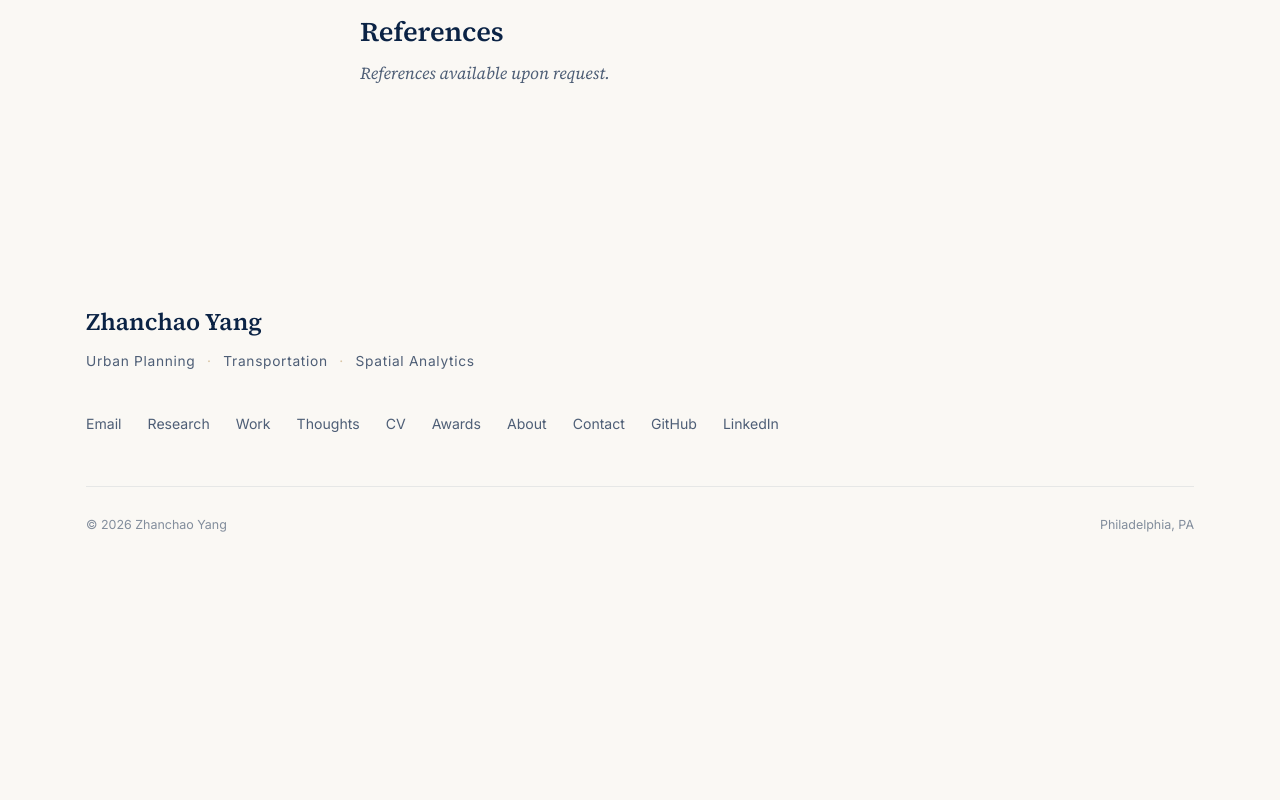
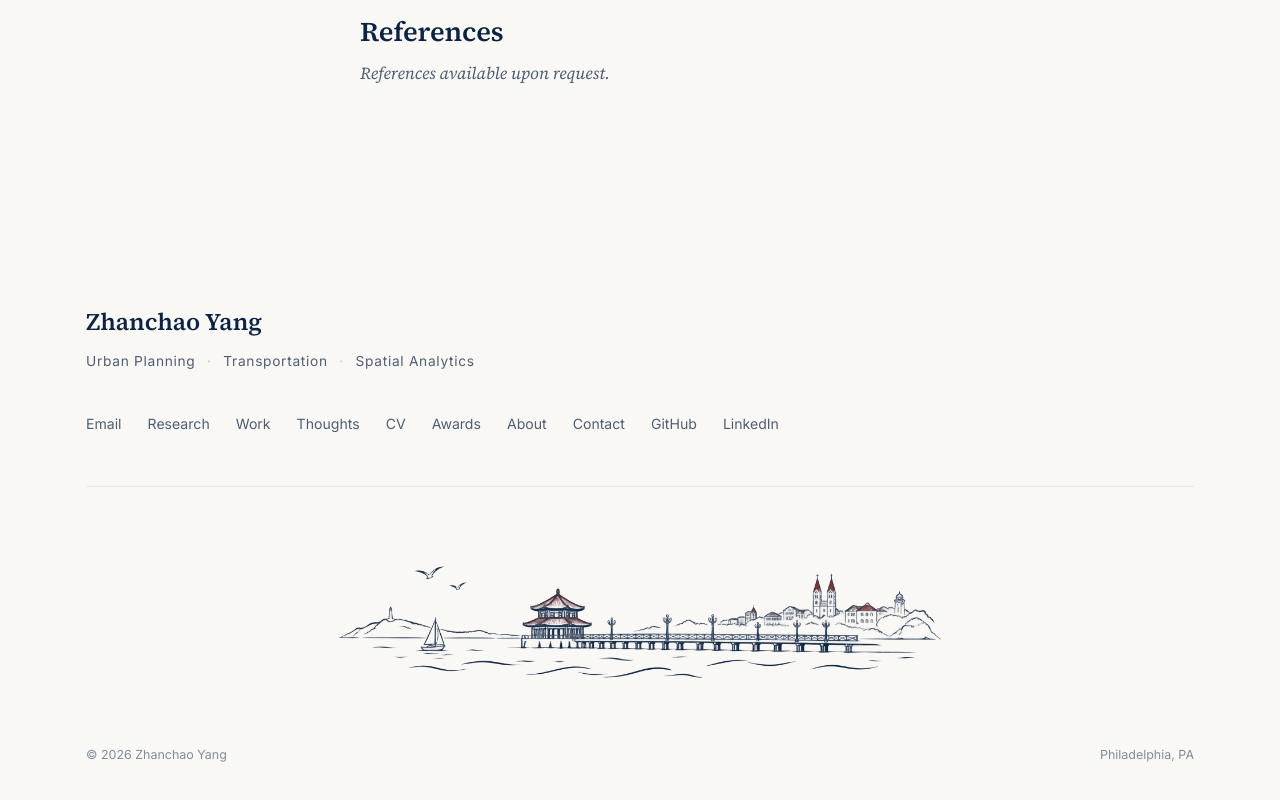
Before and after one commit to zyang91/zyang91.github.io, a website: page pages/cv.html in a window 1280 px wide. Shown: the part 11106-11906 px from the top of the page. Before the commit the page ends 11689 px from the top, so only its background shows below. Drawn offline with Linux system fonts and the light colour scheme.

Commit message:
Add shared Qingdao hometown illustration to every footer

```diff
--- a/css/home.css
+++ b/css/home.css
@@ -929,6 +929,22 @@ body.home {
 }
 .footer-links a:hover { color: var(--red); }
 .footer-links a:hover::after { transform: scaleX(1); }
+/* A shared hometown signature, kept clear of links and copyright. */
+.footer-hometown {
+	width: min(100%, 620px);
+	margin: 24px auto 0;
+}
+.footer-hometown img {
+	display: block;
+	width: 100%;
+	height: auto;
+}
+/* Preserve the same drawing on the two dark editorial footers. */
+body.map-page .footer-hometown img,
+body.plot-page .footer-hometown img {
+	filter: grayscale(1) brightness(0) invert(0.85);
+}
+
 .footer-note {
 	padding-top: 28px;
 	font-size: 0.78rem;
--- a/pages/cv.html
+++ b/pages/cv.html
@@ -990,6 +990,11 @@
 						<a href="https://www.linkedin.com/in/zhanchaoyang/" target="_blank" rel="noopener">LinkedIn</a>
 					</nav>
 				</div>
+				<div class="footer-hometown">
+					<img src="../assets/qingdao-footer.png" width="2172" height="724"
+						alt="Qingdao, my hometown — a sketch of Zhanqiao Pier and the seafront."
+						loading="lazy" decoding="async" />
+				</div>
 				<div class="footer-note">
 					<span>© <span id="year"></span> Zhanchao Yang</span>
 					<span>Philadelphia, PA</span>
```
Also changed, not shown: index.html (+5 -0 lines), pages/about-me.html (+5 -0 lines), pages/awards.html (+5 -0 lines), pages/blog.html (+5 -0 lines), pages/contact.html (+5 -0 lines), pages/johnson-city.html (+5 -0 lines), pages/north-is-a-choice.html (+5 -0 lines), pages/perception-routing.html (+5 -0 lines), pages/plot-makes-differences.html (+5 -0 lines), pages/professional-work.html (+5 -0 lines), pages/reading-note-power-lines.html (+5 -0 lines), pages/reading-note-unbanking-america.html (+5 -0 lines), pages/reflection-cothinking.html (+5 -0 lines), pages/research.html (+5 -0 lines), 2 more files.
